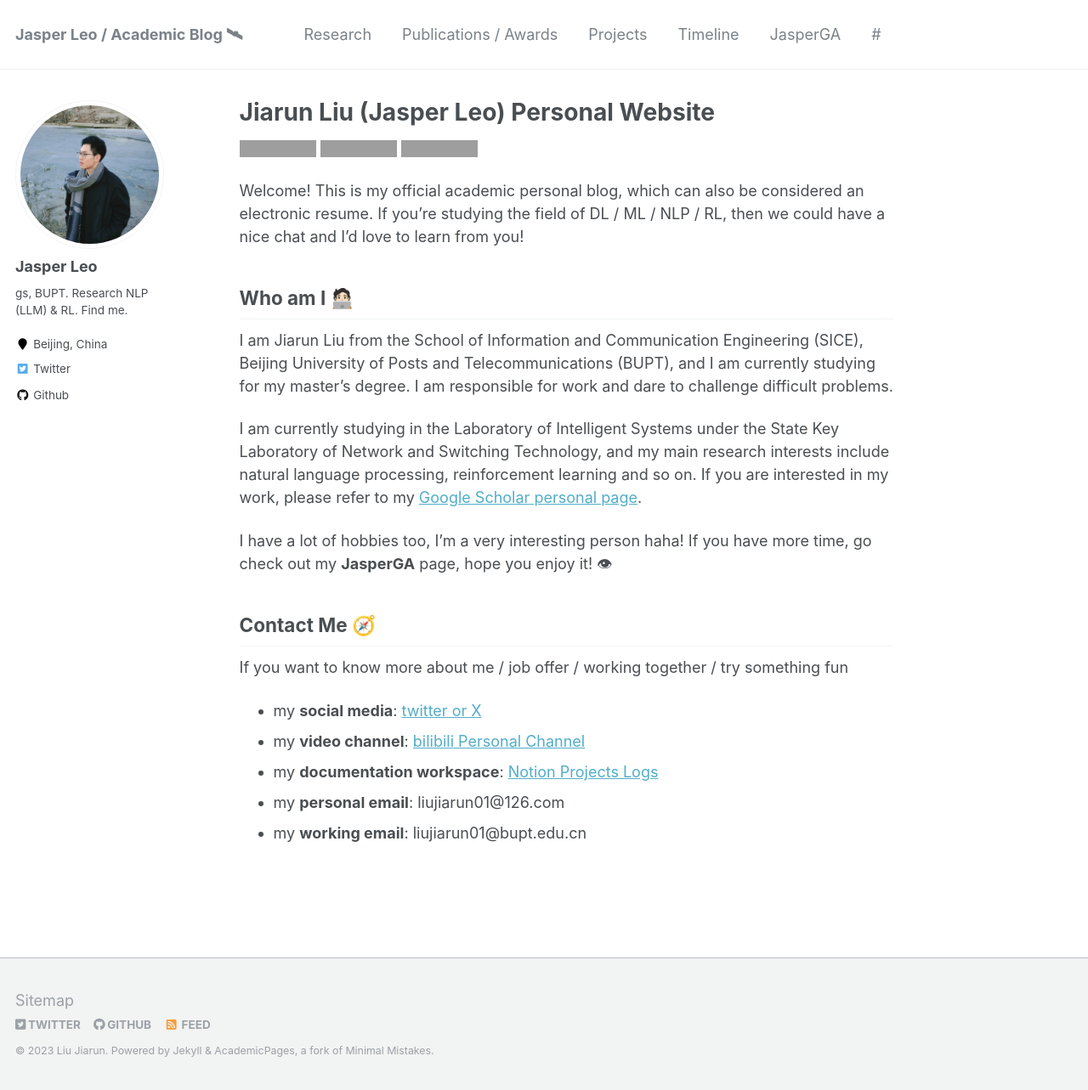
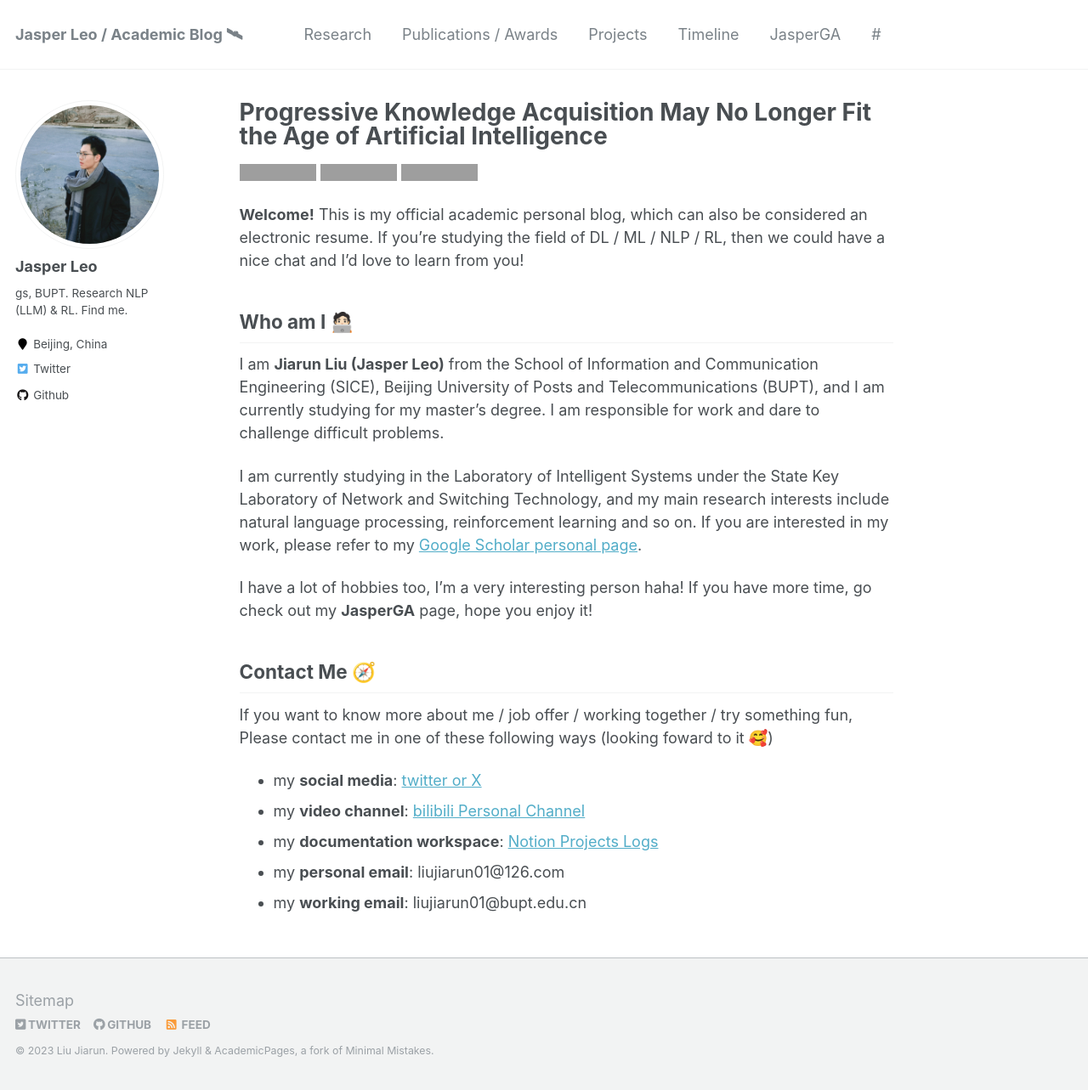
Before and after one commit to KLGR123/KLGR123.github.io, a Jekyll site: the page built from _pages/about.md, in a window 1280 px wide and 1283 px high. Shown: the whole window at 85% size. Built offline with Jekyll 4.4.1, drawn with Linux system fonts in a browser that asks for light colours; grey boxes are pictures that could not be loaded.

Commit message:
Update about.md

```diff
--- a/_pages/about.md
+++ b/_pages/about.md
@@ -1,6 +1,6 @@
 ---
 permalink: /
-title: "Jiarun Liu (Jasper Leo) Personal Website"
+title: "Progressive Knowledge Acquisition May No Longer Fit the Age of Artificial Intelligence"
 excerpt: "About me"
 author_profile: true
 redirect_from:
@@ -12,20 +12,20 @@
 <img alt="C" src="https://img.shields.io/badge/-C/C++-DAE8FC?style=plastic&logo=c" />
 <img alt="Vue" src="https://img.shields.io/badge/-VUE-EC4A3F?style=plastic&logo=vue.js&logoColor=white" />
 
-Welcome! This is my official academic personal blog, which can also be considered an electronic resume. If you're studying the field of DL / ML / NLP / RL, then we could have a nice chat and I'd love to learn from you!
+**Welcome!** This is my official academic personal blog, which can also be considered an electronic resume. If you're studying the field of DL / ML / NLP / RL, then we could have a nice chat and I'd love to learn from you!
 
 Who am I 🧑🏻‍💻
 ------
-I am Jiarun Liu from the School of Information and Communication Engineering (SICE), Beijing University of Posts and Telecommunications (BUPT), and I am currently studying for my master's degree. I am responsible for work and dare to challenge difficult problems.
+I am **Jiarun Liu (Jasper Leo)** from the School of Information and Communication Engineering (SICE), Beijing University of Posts and Telecommunications (BUPT), and I am currently studying for my master's degree. I am responsible for work and dare to challenge difficult problems.
 
 I am currently studying in the Laboratory of Intelligent Systems under the State Key Laboratory of Network and Switching Technology, and my main research interests include natural language processing, reinforcement learning and so on. If you are interested in my work, please refer to my [Google Scholar personal page](https://scholar.google.com/citations?user=dP4KddUAAAAJ&hl=en).
 
-I have a lot of hobbies too, I'm a very interesting person haha! If you have more time, go check out my **JasperGA** page, hope you enjoy it! 👁
+I have a lot of hobbies too, I'm a very interesting person haha! If you have more time, go check out my **JasperGA** page, hope you enjoy it!
 
 
 Contact Me 🧭
 ------
-If you want to know more about me / job offer / working together / try something fun
+If you want to know more about me / job offer / working together / try something fun, Please contact me in one of these following ways (looking foward to it 🥰)
 - my **social media**: [twitter or X](https://twitter.com/leoAK123)
 - my **video channel**: [bilibili Personal Channel](https://space.bilibili.com/474465629)
 - my **documentation workspace**: [Notion Projects Logs]([https://www.yuque.com/liujiarun-kfs4n](https://liujiarun01.notion.site/Lab-Working-b17b8d8aaa4040e0b974ca2fc96c8e0b?pvs=4))
```
